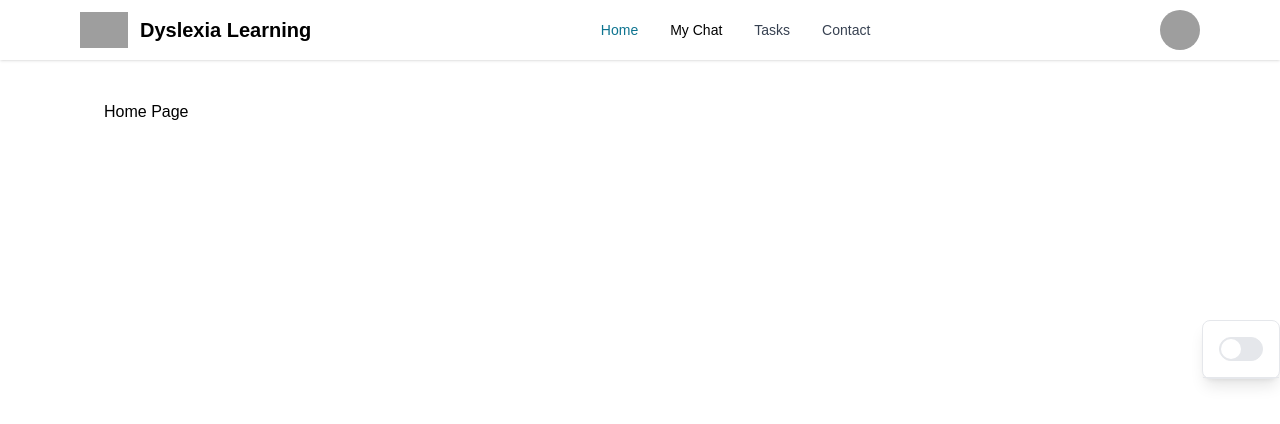
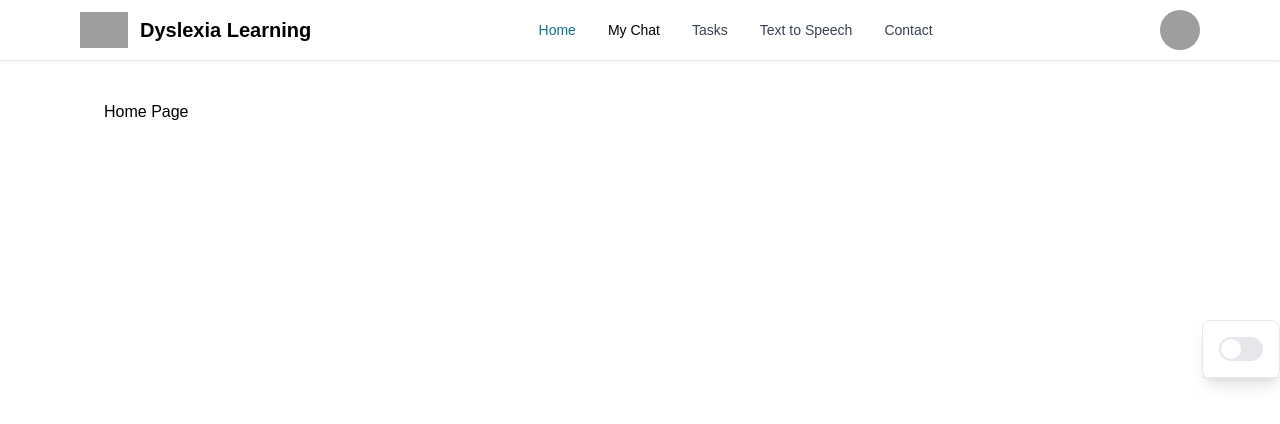
Before and after one commit to 8cstudio/Dyslexia-plateform---frontend, a React (Vite) app: page /dashboard in a window 1280 px wide. Shown: the top 424 px of the page. Built offline with nearby package versions, Linux system fonts and the light colour scheme; grey boxes are pictures that could not be loaded.

Commit message:
link added

```diff
--- a/src/components/common/Header.tsx
+++ b/src/components/common/Header.tsx
@@ -56,6 +56,7 @@ function Header() {
           </Navbar.Link>
           <Link to="/dashboard/chat">My Chat</Link>
           <Navbar.Link href="/dashboard/tasks">Tasks</Navbar.Link>
+          <Navbar.Link href="/dashboard/tasks">Text to Speech</Navbar.Link>
           <Navbar.Link href="/dashboard/contact">Contact</Navbar.Link>
         </Navbar.Collapse>
       </Navbar>
```
